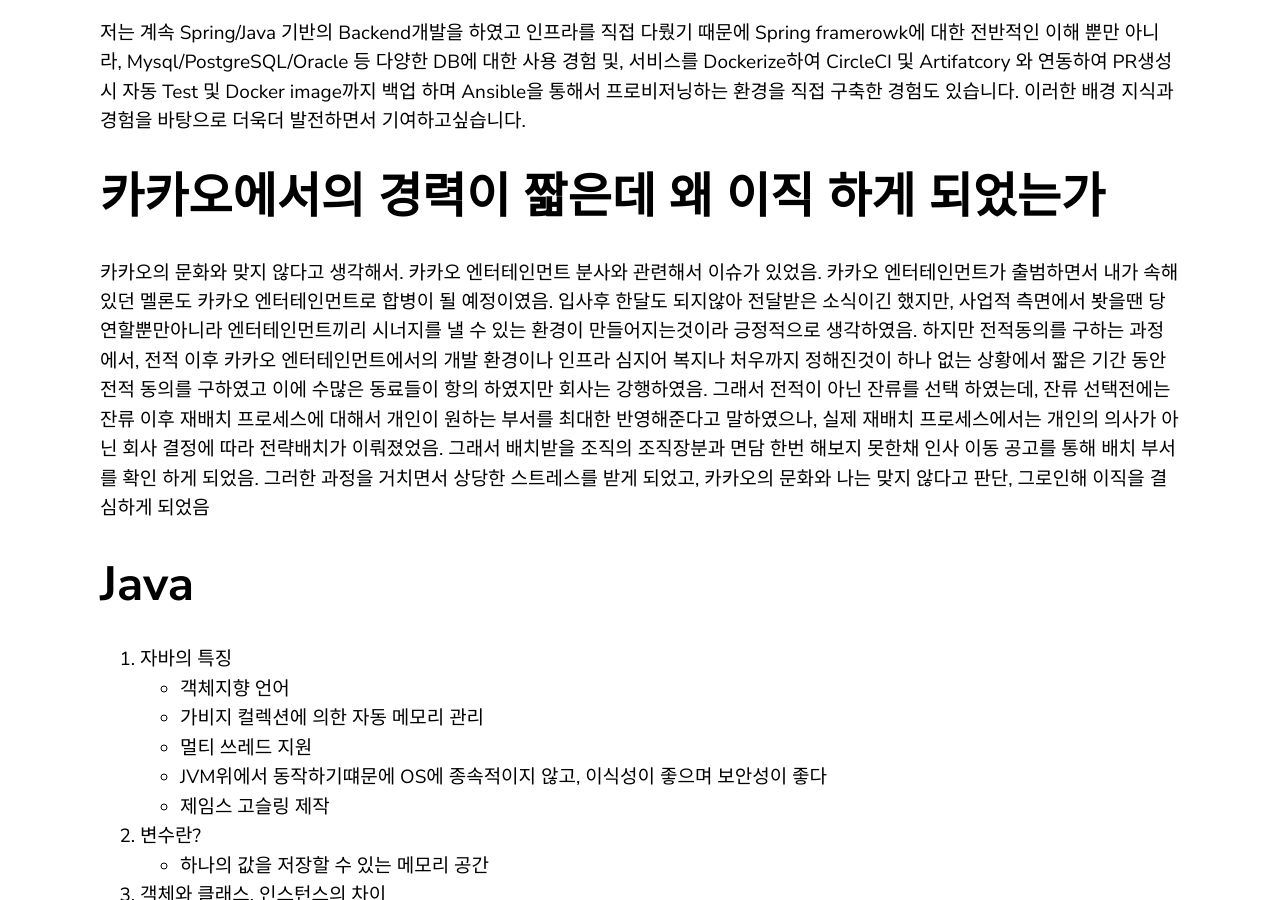
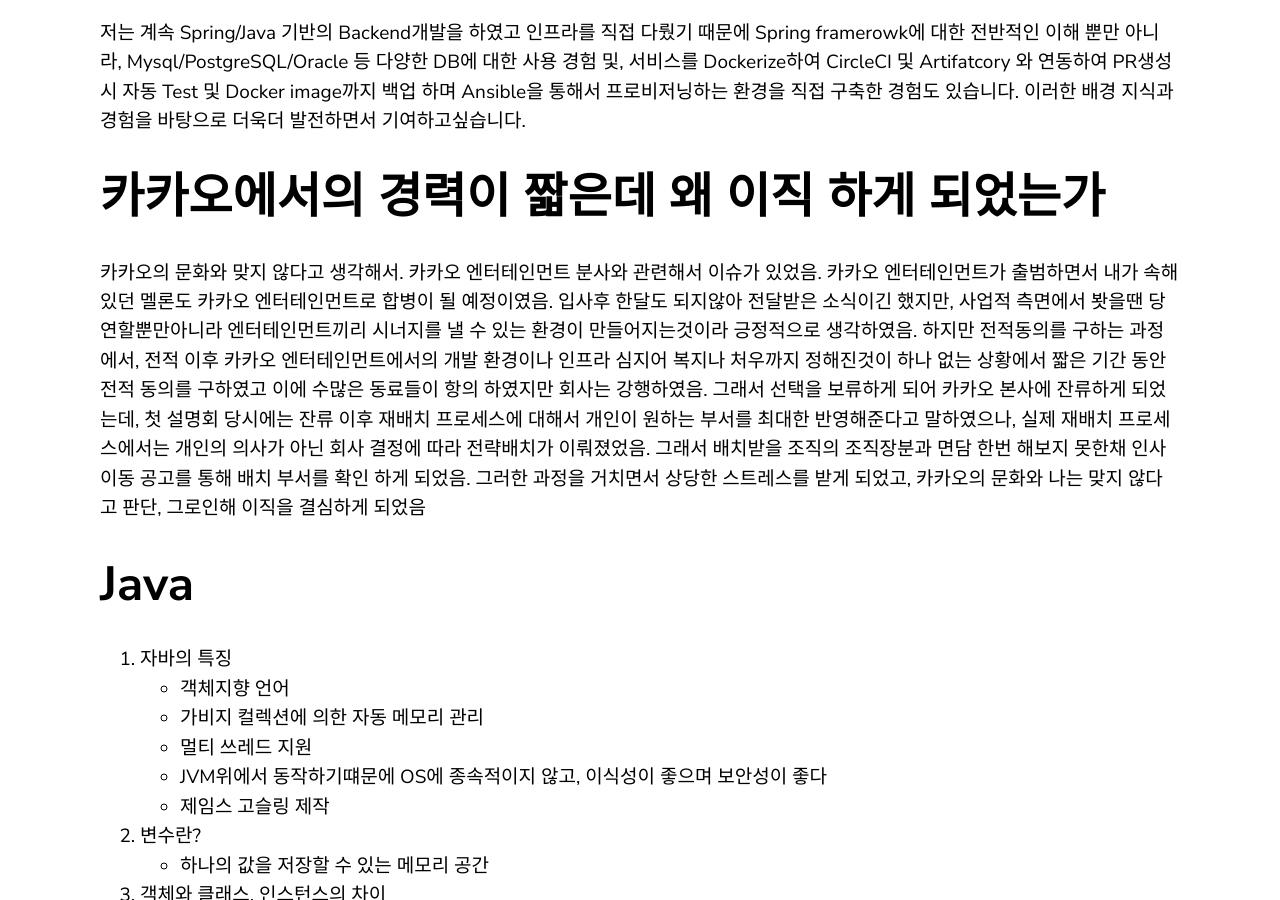
Before and after one commit to yoowonyoung/yoowonyoung.github.io, a Jekyll site: the page built from _posts/2020-08-11-Interview-03.md, in a window 1280 px wide and 900 px high, scrolled down 904 px. Built offline with Jekyll 4.4.1, drawn with Linux system fonts in a browser that asks for light colours; comment, search, counter and statistics services are not loaded.

Commit message:
Update 2020-08-11-Interview-03.md

```diff
--- a/_posts/2020-08-11-Interview-03.md
+++ b/_posts/2020-08-11-Interview-03.md
@@ -16,7 +16,7 @@
 저는 계속 Spring/Java 기반의 Backend개발을 하였고 인프라를 직접 다뤘기 때문에 Spring framerowk에 대한 전반적인 이해 뿐만 아니라, Mysql/PostgreSQL/Oracle 등 다양한 DB에 대한 사용 경험 및, 서비스를 Dockerize하여 CircleCI 및 Artifatcory 와 연동하여 PR생성시 자동 Test 및 Docker image까지 백업 하며 Ansible을 통해서 프로비저닝하는 환경을 직접 구축한 경험도 있습니다. 이러한 배경 지식과 경험을 바탕으로 더욱더 발전하면서 기여하고싶습니다.
 
 # 카카오에서의 경력이 짧은데 왜 이직 하게 되었는가
-카카오의 문화와 맞지 않다고 생각해서. 카카오 엔터테인먼트 분사와 관련해서 이슈가 있었음. 카카오 엔터테인먼트가 출범하면서 내가 속해있던 멜론도 카카오 엔터테인먼트로 합병이 될 예정이였음. 입사후 한달도 되지않아 전달받은 소식이긴 했지만, 사업적 측면에서 봣을땐 당연할뿐만아니라 엔터테인먼트끼리 시너지를 낼 수 있는 환경이 만들어지는것이라 긍정적으로 생각하였음. 하지만 전적동의를 구하는 과정에서, 전적 이후 카카오 엔터테인먼트에서의 개발 환경이나 인프라 심지어 복지나 처우까지 정해진것이 하나 없는 상황에서 짧은 기간 동안 전적 동의를 구하였고 이에 수많은 동료들이 항의 하였지만 회사는 강행하였음. 그래서 전적이 아닌 잔류를 선택 하였는데, 잔류 선택전에는 잔류 이후 재배치 프로세스에 대해서 개인이 원하는 부서를 최대한 반영해준다고 말하였으나, 실제 재배치 프로세스에서는 개인의 의사가 아닌 회사 결정에 따라 전략배치가 이뤄졌었음. 그래서 배치받을 조직의 조직장분과 면담 한번 해보지 못한채 인사 이동 공고를 통해 배치 부서를 확인 하게 되었음. 그러한 과정을 거치면서 상당한 스트레스를 받게 되었고, 카카오의 문화와 나는 맞지 않다고 판단, 그로인해 이직을 결심하게 되었음
+카카오의 문화와 맞지 않다고 생각해서. 카카오 엔터테인먼트 분사와 관련해서 이슈가 있었음. 카카오 엔터테인먼트가 출범하면서 내가 속해있던 멜론도 카카오 엔터테인먼트로 합병이 될 예정이였음. 입사후 한달도 되지않아 전달받은 소식이긴 했지만, 사업적 측면에서 봣을땐 당연할뿐만아니라 엔터테인먼트끼리 시너지를 낼 수 있는 환경이 만들어지는것이라 긍정적으로 생각하였음. 하지만 전적동의를 구하는 과정에서, 전적 이후 카카오 엔터테인먼트에서의 개발 환경이나 인프라 심지어 복지나 처우까지 정해진것이 하나 없는 상황에서 짧은 기간 동안 전적 동의를 구하였고 이에 수많은 동료들이 항의 하였지만 회사는 강행하였음. 그래서 선택을 보류하게 되어 카카오 본사에 잔류하게 되었는데, 첫 설명회 당시에는 잔류 이후 재배치 프로세스에 대해서 개인이 원하는 부서를 최대한 반영해준다고 말하였으나, 실제 재배치 프로세스에서는 개인의 의사가 아닌 회사 결정에 따라 전략배치가 이뤄졌었음. 그래서 배치받을 조직의 조직장분과 면담 한번 해보지 못한채 인사 이동 공고를 통해 배치 부서를 확인 하게 되었음. 그러한 과정을 거치면서 상당한 스트레스를 받게 되었고, 카카오의 문화와 나는 맞지 않다고 판단, 그로인해 이직을 결심하게 되었음
 
 <!--
 # 왜 스노우인가
```
